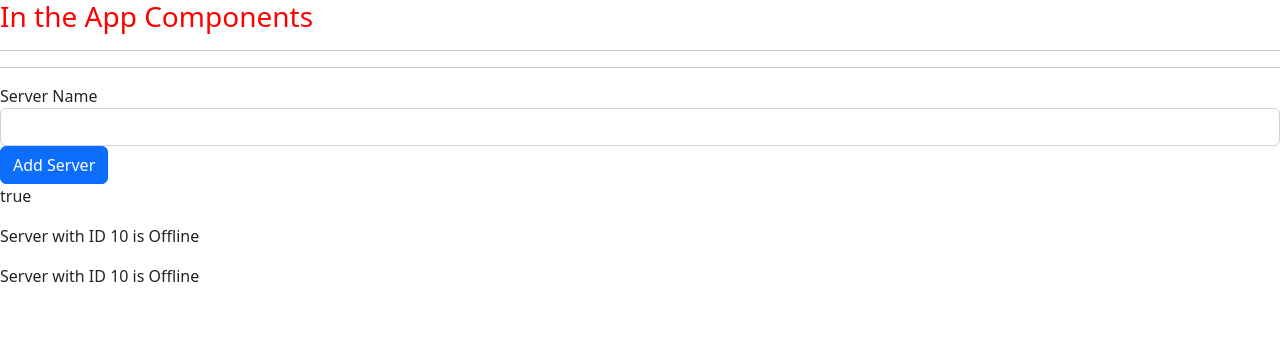
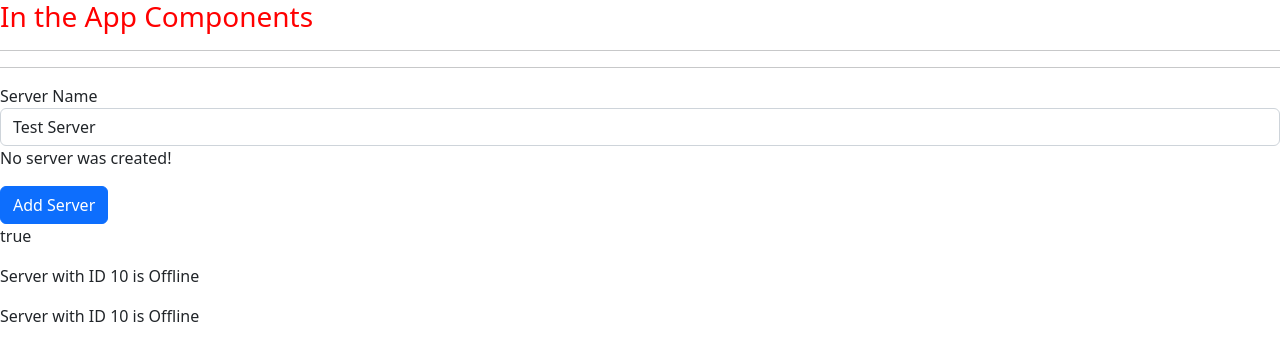
Before and after one commit to sagar1025/kanban, an Angular app: page / in a window 1280 px wide. Shown: the top 360 px of the page. Built offline with nearby package versions, Linux system fonts and the light colour scheme.

Commit message:
add 2 way binding

```diff
--- a/src/app/servers/servers.component.html
+++ b/src/app/servers/servers.component.html
@@ -7,7 +7,7 @@ name="server Name"
 [(ngModel)]="serverName"
 />
 
-{{serverName}}
+<p>{{serverCreationStatus}}</p>
 
 <button class="btn btn-primary" [disabled]="!allowNewServer" (click)="onCreateServer()">Add Server</button>
 
--- a/src/app/servers/servers.component.ts
+++ b/src/app/servers/servers.component.ts
@@ -8,7 +8,7 @@ import { Component, OnInit } from '@angular/core';
 export class ServersComponent implements OnInit {
   allowNewServer = false;
   serverCreationStatus = "No server was created!";
-  serverName = "";
+  serverName = "Test Server";
 
   constructor() {
     setTimeout(() => {
@@ -20,7 +20,7 @@ export class ServersComponent implements OnInit {
   }
 
   onCreateServer(): void {
-    this.serverCreationStatus = "Server was created!";
+    this.serverCreationStatus = "Server was created! Name is " + this.serverName;
   }
 
   onUpdateServerName(event: Event): void {
```
